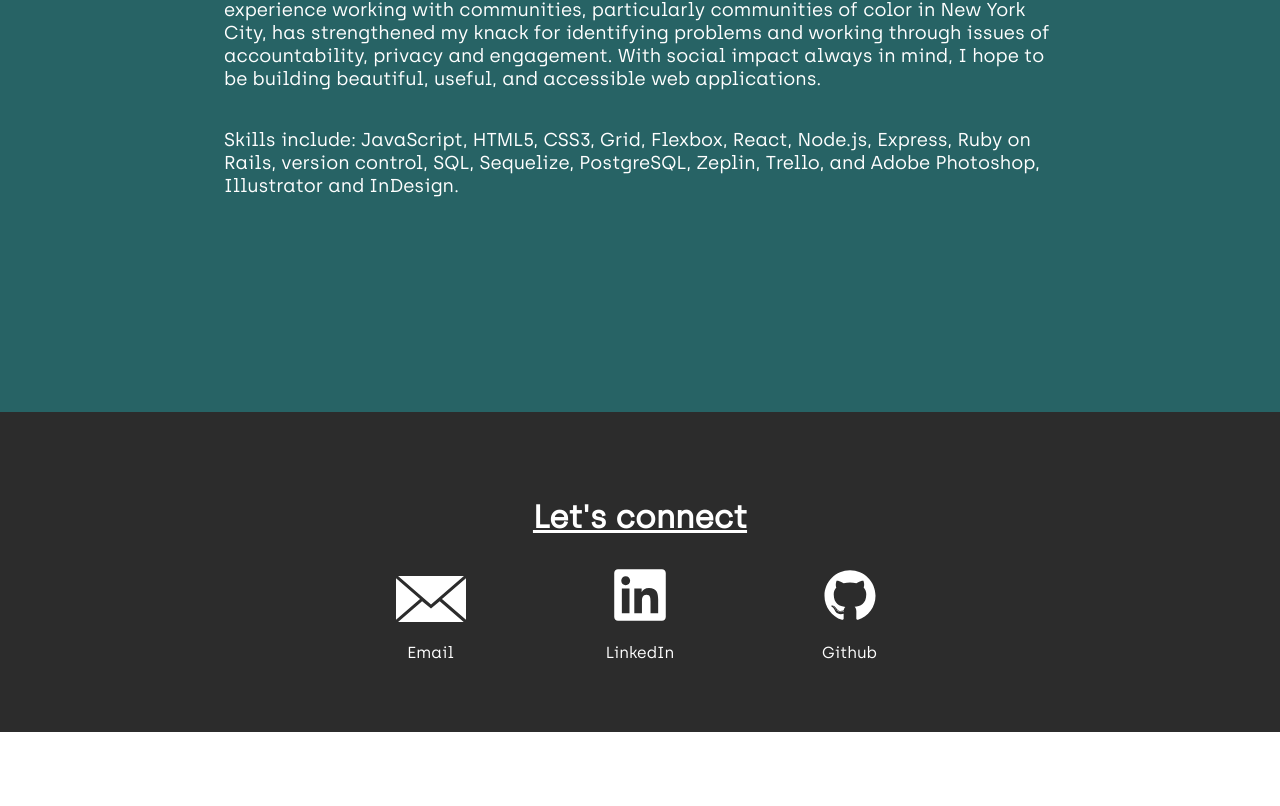
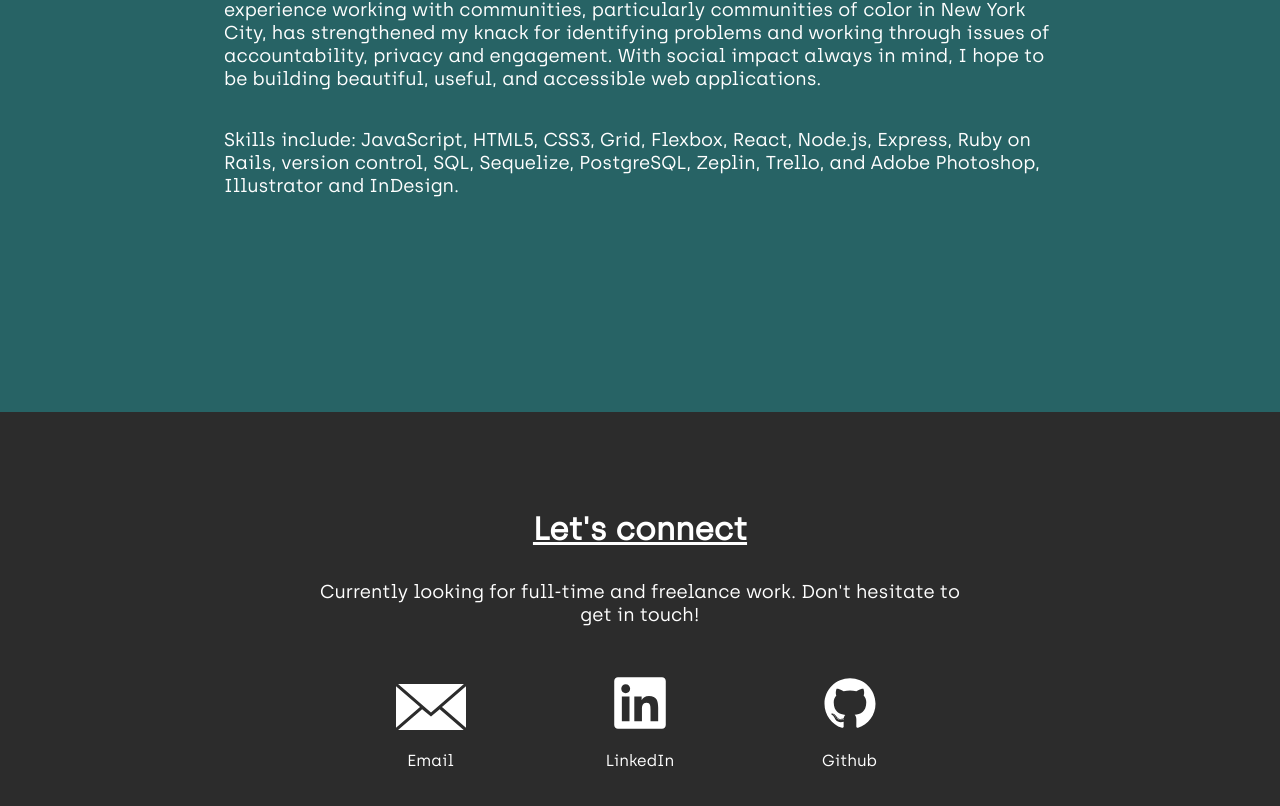
Before and after one commit to lizmoy/portfolio, a React (Create React App) app: page / in a window 1280 px wide. Shown: the part 2247-3053 px from the top of the page. Before the commit the page ends 2979 px from the top, so only its background shows below. Built offline with nearby package versions, Linux system fonts and the light colour scheme.

Commit message:
add contact description

```diff
--- a/src/App.css
+++ b/src/App.css
@@ -284,7 +284,7 @@ h3 {
 
 .contact {
   background: #2c2c2c;
-  height: 40vh;
+  height: 55vh;
   display: flex;
   flex-direction: column;
   justify-content: center;
@@ -297,11 +297,21 @@ h3 {
   color: white;
 }
 
+.connect {
+  width: 50%;
+  font-family: 'archiaregular';
+  font-size: 14pt;
+  text-align: center;
+  color: white;
+  margin: 0;
+}
+
 .contact-options {
   display: flex;
   width: 60%;
   justify-content: space-evenly;
   align-items: baseline;
+  margin-top: 50px;
 }
 
 .contact-option {
--- a/src/components/Contact.js
+++ b/src/components/Contact.js
@@ -7,6 +7,7 @@ export default function Contact() {
     return (
         <div className="contact" id="contact">
             <h3>Let's connect</h3>
+            <p className="connect">Currently looking for full-time and freelance work. Don't hesitate to get in touch!</p>
             <div className="contact-options">
                 <div className="contact-option">
                     <a className="contact-link" href="mailto:elizabethtmoy@gmail.com" target="blank"><img src={email} id="email" alt=""/></a>
```
